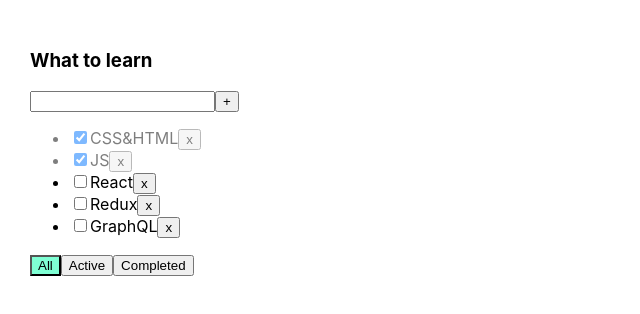
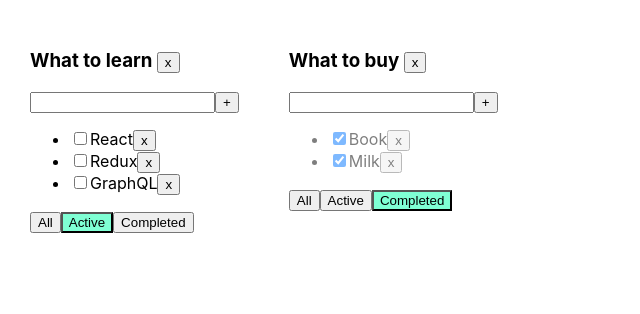
Before and after one commit to vitalyabedik/task-manager, a React (Create React App) app: page / in a window 1280 px wide. Shown: the top 314 px of the page, without its empty margins (0-640 px from the left). Built offline with nearby package versions, Linux system fonts and the light colour scheme.

Commit message:
feat: finish 05-lesson

```diff
--- a/src/App.tsx
+++ b/src/App.tsx
@@ -5,65 +5,129 @@ import './App.css';
 import {TaskType, Todolist} from './components/Todolist';
 import {v1} from 'uuid';
 
+export type TodolistType = {
+    id: string
+    title: string
+    filter: FilterType
+}
+
 export type FilterType = 'all' | 'active' | 'completed'
 
 const App = () => {
-    const initialTasks = [
+    const todolistId1 = v1()
+    const todolistId2 = v1()
+
+    const [todolists, setTodolists] = useState<TodolistType[]>([
+        {id: todolistId1, title: 'What to learn', filter: 'active'},
+        {id: todolistId2, title: 'What to buy', filter: 'completed'},
+    ])
+
+    const [tasks, setTasks] = useState({
+        [todolistId1]: [
             {id: v1(), title: 'CSS&HTML', isDone: true},
             {id: v1(), title: 'JS', isDone: true},
             {id: v1(), title: 'React', isDone: false},
             {id: v1(), title: 'Redux', isDone: false},
             {id: v1(), title: 'GraphQL', isDone: false}
-    ]
+        ],
+        [todolistId2]: [
+            {id: v1(), title: 'Book', isDone: true},
+            {id: v1(), title: 'Milk', isDone: true},
+            {id: v1(), title: 'Bread', isDone: false},
+            {id: v1(), title: 'Mango', isDone: false},
+            {id: v1(), title: 'Bananas', isDone: false},
+            {id: v1(), title: 'Peaches', isDone: false},
+        ],
+    })
 
-    let [tasks, setTasks] = useState<TaskType[]>(initialTasks)
-    let [filter, setFilter] = useState<FilterType>('all')
+    const removeTodolist = (todolistId: string) => {
+        // remove todolist
+        const filteredTodolist = todolists.filter(t => t.id !== todolistId)
+        setTodolists([...filteredTodolist])
 
-    const removeTask = (id: string) => {
-        let filteredTasks = tasks.filter(el => el.id !== id)
-        setTasks(filteredTasks)
+        // remove tasks from deleted todolist
+        delete tasks[todolistId]
+        setTasks({...tasks})
     }
 
-    const addTask = (title: string) => {
+    const removeTask = (todolistId: string, id: string) => {
+        setTasks({...tasks, [todolistId]: tasks[todolistId].filter(t => t.id !== id)})
+
+        // const todolistTasks = tasks[todolistId]
+        // const filteredTasks = todolistTasks.filter(t => t.id !== id)
+        // tasks[todolistId] = filteredTasks
+        // setTasks({...tasks})
+
+    }
+
+    const addTask = (todolistId: string, title: string) => {
         const newTask = {
             id: v1(),
             title,
             isDone: false
         }
-        setTasks([newTask, ...tasks])
+        setTasks({...tasks, [todolistId]: [newTask, ...tasks[todolistId]]})
+
+        // const todolistTasks = tasks[todolistId]
+        // const newTasks = [newTask, ...todolistTasks]
+        // tasks[todolistId] = newTasks
+        // setTasks({...tasks})
     }
 
-    const changeFilter = (filter: FilterType) => {
-        setFilter(filter)
+    const changeFilter = (todolistId: string, filter: FilterType) => {
+        // через map
+        setTodolists(todolists.map(t => t.id === todolistId ? {...t, filter} : t))
+
+        // через find
+        // const todolist = todolists.find(t => t.id === todolistId)
+        //  if (todolist) {
+        //      todolist.filter = filter
+        //      setTodolists([...todolists])
+        //  }
     }
 
-    const changeTaskStatus = (taskId: string, taskStatus: boolean) => {
-        const task = tasks.find(el => el.id === taskId)
-        if (task) {
-            task.isDone = taskStatus
+    const changeTaskStatus = (todolistId: string, taskId: string, taskStatus: boolean) => {
+        // через map
+        setTasks({...tasks, [todolistId]: tasks[todolistId].map(t => t.id === taskId ? {...t, isDone: taskStatus} : t)})
+
+        // через find
+        // const todolistTasks = tasks[todolistId]
+        // const todolistTask = todolistTasks.find(t => t.id === taskId)
+        // if (todolistTask) {
+        //     todolistTask.isDone = taskStatus
+        //     setTasks({...tasks})
+        // }
     }
-        setTasks([...tasks])
-    }
-
-    let filteredTasks = tasks
-    if (filter === 'active') {
-        filteredTasks = tasks.filter(el => !el.isDone)
-    }
-    if (filter === 'completed') {
-        filteredTasks = tasks.filter(el => el.isDone)
-    }
-
 
     return (
         <div className="App">
-            <Todolist title="What to learn"
+            {
+                todolists.map(todolist => {
+
+                    let filteredTasks = tasks[todolist.id]
+
+                    if (todolist.filter === 'active') {
+                        filteredTasks = filteredTasks.filter(el => !el.isDone)
+                    }
+                    if (todolist.filter === 'completed') {
+                        filteredTasks = filteredTasks.filter(el => el.isDone)
+                    }
+
+                    return (
+                        <Todolist key={todolist.id}
+                                  id={todolist.id}
+                                  title={todolist.title}
                                   tasks={filteredTasks}
+                                  removeTodolist={removeTodolist}
                                   removeTask={removeTask}
                                   changeFilter={changeFilter}
                                   addTask={addTask}
                                   changeTaskStatus={changeTaskStatus}
-                      filter={filter}
+                                  filter={todolist.filter}
                         />
+                    )
+                })
+            }
         </div>
     );
 }
--- a/src/components/Todolist.tsx
+++ b/src/components/Todolist.tsx
@@ -11,12 +11,14 @@ export type TaskType = {
 }
 
 type PropsType = {
+    id: string
     title: string
     tasks: Array<TaskType>
-    removeTask: (id: string) => void
-    addTask: (title: string) => void
-    changeFilter: (value: FilterType) => void
-    changeTaskStatus: (taskId: string, taskStatus: boolean) => void
+    removeTodolist: (todolistId: string) => void
+    removeTask: (todolistId: string, id: string) => void
+    addTask: (todolistId: string, title: string) => void
+    changeFilter: (todolistId: string, value: FilterType) => void
+    changeTaskStatus: (todolistId: string, taskId: string, taskStatus: boolean) => void
     filter: FilterType
 }
 
@@ -24,9 +26,13 @@ export const Todolist = (props: PropsType) => {
     const [title, setTitle] = useState('')
     const [error, setError] = useState<string | null>(null)
 
+    const removeTodolistHandler = () => {
+        props.removeTodolist(props.id)
+    }
+
     const addTaskHandler = () => {
         if (title.trim() !== '') {
-            props.addTask(title.trim())
+            props.addTask(props.id, title.trim())
             setTitle('')
         } else {
             setError('Title is required!')
@@ -55,15 +61,15 @@ export const Todolist = (props: PropsType) => {
     // }
 
     const onClickAllHandler = () => {
-        props.changeFilter('all')
+        props.changeFilter(props.id, 'all')
     }
 
     const onClickActiveHandler = () => {
-        props.changeFilter('active')
+        props.changeFilter(props.id,'active')
     }
 
     const onClickCompletedHandler = () => {
-        props.changeFilter('completed')
+        props.changeFilter(props.id,'completed')
     }
 
 
@@ -75,7 +81,7 @@ export const Todolist = (props: PropsType) => {
 
     return (
         <div>
-            <h3>{props.title}</h3>
+            <h3>{props.title} <button onClick={removeTodolistHandler}>x</button></h3>
             <div>
                 <input className={inputClasses} value={title} onChange={onChangeHandler} onKeyDown={onKeyDownHandler}/>
                 <button onClick={addTaskHandler}>+</button>
@@ -86,12 +92,12 @@ export const Todolist = (props: PropsType) => {
                     props.tasks.map(task => {
                         // удаление внутри map
                         const removeTaskHandler = () => {
-                            props.removeTask(task.id)
+                            props.removeTask(props.id, task.id)
                         }
 
                         // смена статуса checkbox внутри map
                         const onChangeCheckboxHandler = ( e: ChangeEvent<HTMLInputElement>) => {
-                            props.changeTaskStatus(task.id, e.currentTarget.checked)
+                            props.changeTaskStatus(props.id, task.id, e.currentTarget.checked)
                         }
 
                         const taskStatusClasses = task.isDone ? styles.isDone : ''
```
Lines whose indentation alone changed are shown as unchanged.
